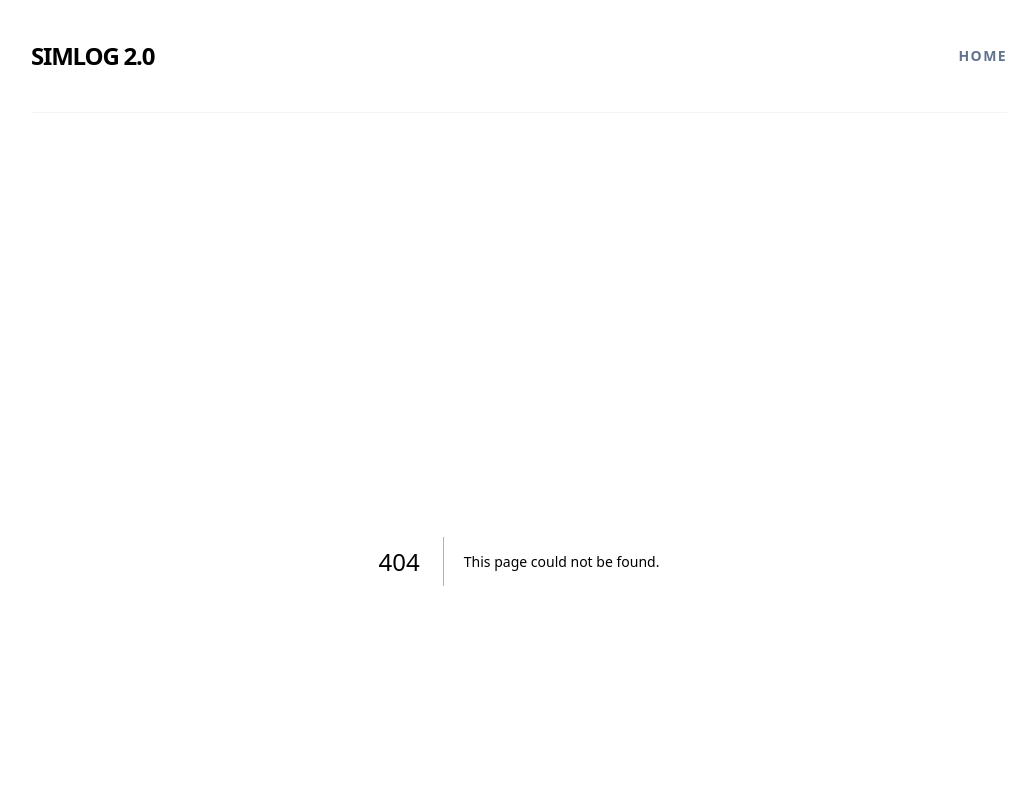
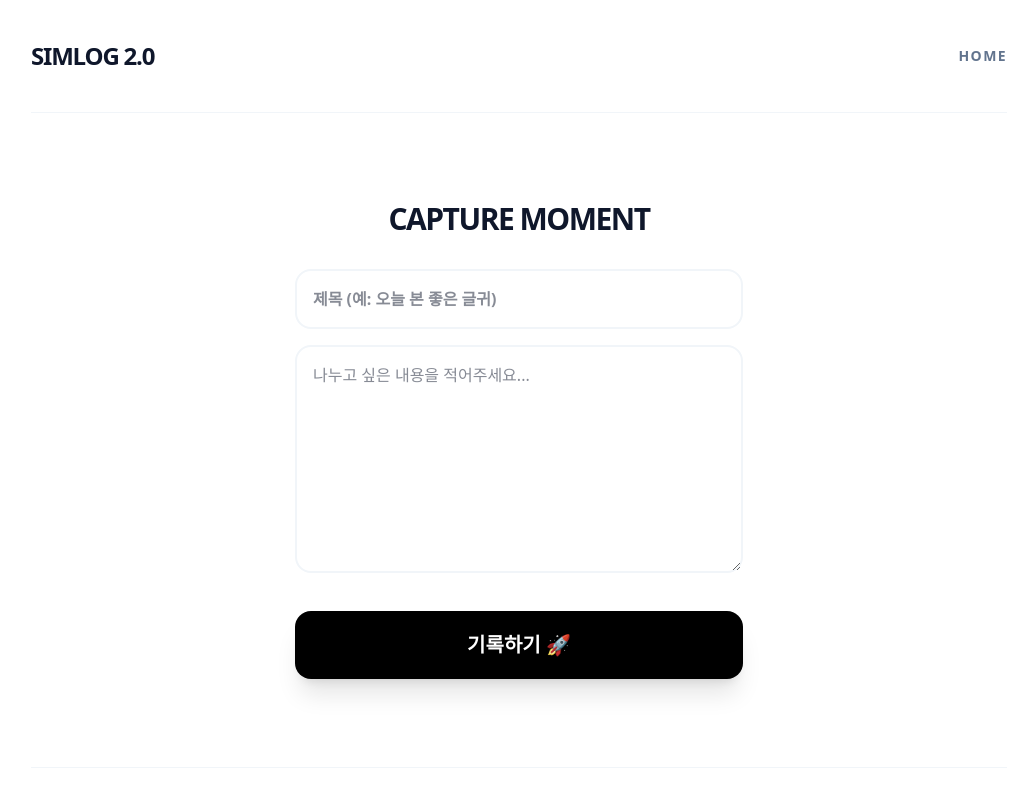
Before and after one commit to wook2002/simlog-v2, a Next.js app: page /write in a window 1280 px wide. Before the commit this address had no page. Shown: the top 800 px of the page, without its empty margins (121-1157 px from the left). Built offline with nearby package versions, Linux system fonts and the light colour scheme; no server answers.

Commit message:
feat: 글쓰기 페이지 추가 및 버튼 연결

```diff
--- /dev/null
+++ b/src/app/write/page.tsx
@@ -0,0 +1,69 @@
+"use client";
+
+import { useState } from "react";
+import { supabase } from "@/lib/supabase";
+import { useRouter } from "next/navigation";
+
+export default function WritePage() {
+  const [title, setTitle] = useState("");
+  const [description, setDescription] = useState("");
+  const [loading, setLoading] = useState(false);
+  const router = useRouter();
+
+  const handleUpload = async () => {
+    if (!title || !description) return alert("제목과 내용을 모두 입력해주세요!");
+    setLoading(true);
+
+    // Supabase 'posts' 테이블에 데이터 저장 시도
+    const { error } = await supabase
+      .from("posts")
+      .insert([
+        {
+          title,
+          description,
+          category: "MOMENT",
+          date: new Date().toISOString().split('T')[0]
+        }
+      ]);
+
+    if (error) {
+      console.error(error);
+      alert("전송 실패! (아직 창고에 'posts' 상자를 안 만들어서 그럴 거예요)");
+    } else {
+      alert("성공적으로 기록되었습니다! ✨");
+      router.push("/");
+    }
+    setLoading(false);
+  };
+
+  return (
+    <div className="max-w-md mx-auto space-y-8 py-10">
+      <h2 className="text-3xl font-black tracking-tighter text-center">CAPTURE MOMENT</h2>
+
+      <div className="space-y-4">
+        <input
+          type="text"
+          placeholder="제목 (예: 오늘 본 좋은 글귀)"
+          className="w-full p-4 border-2 border-slate-100 rounded-2xl focus:border-black outline-none transition font-bold"
+          value={title}
+          onChange={(e) => setTitle(e.target.value)}
+        />
+        <textarea
+          placeholder="나누고 싶은 내용을 적어주세요..."
+          rows={8}
+          className="w-full p-4 border-2 border-slate-100 rounded-2xl focus:border-black outline-none transition font-medium"
+          value={description}
+          onChange={(e) => setDescription(e.target.value)}
+        />
+      </div>
+
+      <button
+        onClick={handleUpload}
+        disabled={loading}
+        className="w-full bg-black text-white py-5 rounded-2xl font-black text-xl shadow-xl active:scale-95 transition-all disabled:bg-slate-300"
+      >
+        {loading ? "보내는 중..." : "기록하기 🚀"}
+      </button>
+    </div>
+  );
+}
--- a/src/components/MobileNav.tsx
+++ b/src/components/MobileNav.tsx
@@ -1,14 +1,14 @@
 "use client";
+import Link from "next/link";
 
 export default function MobileNav() {
   return (
     <div className="fixed bottom-8 right-8 z-50 md:hidden">
-      <button
-        onClick={() => alert('업로드 페이지 준비 중! Supabase 연결 후 바로 뚫어드릴게요.')}
-        className="h-16 w-16 bg-black text-white rounded-full shadow-2xl flex items-center justify-center text-4xl font-light active:scale-95 transition-transform"
-      >
-        +
-      </button>
+      <Link href="/write">
+        <button className="h-16 w-16 bg-black text-white rounded-full shadow-2xl flex items-center justify-center text-4xl font-light active:scale-95 transition-transform">
+          +
+        </button>
+      </Link>
     </div>
   );
 }
```
